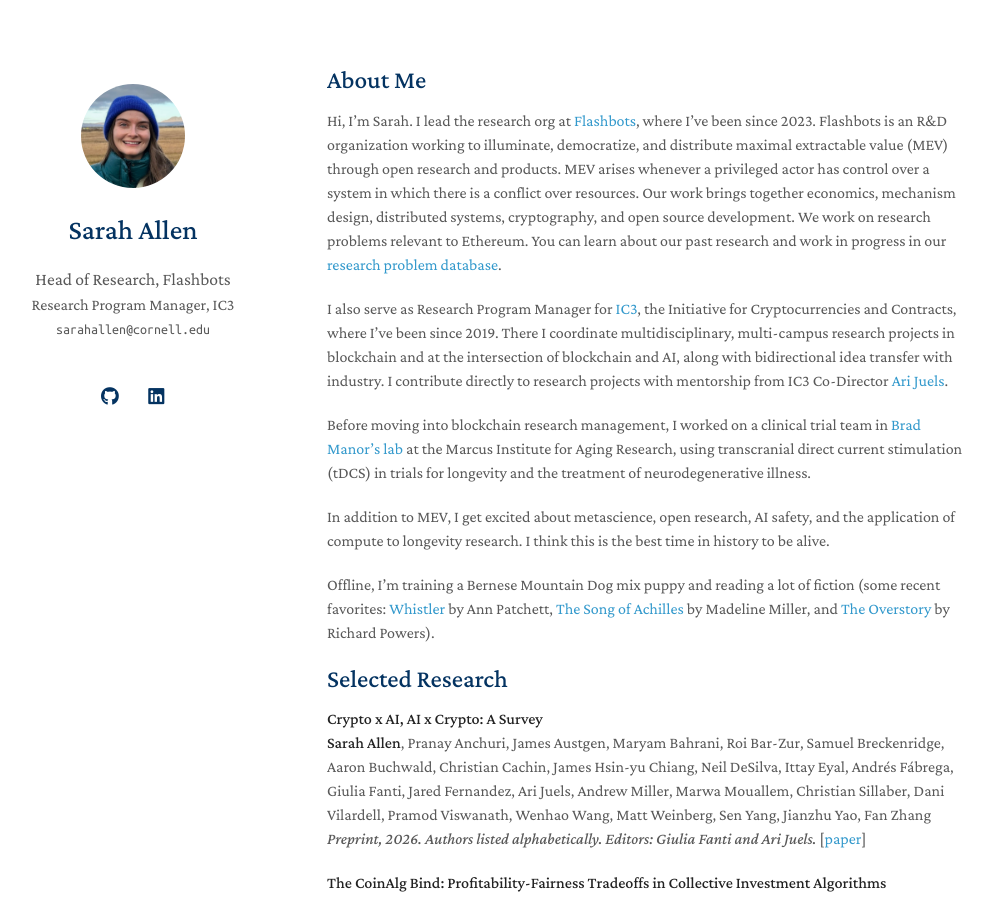
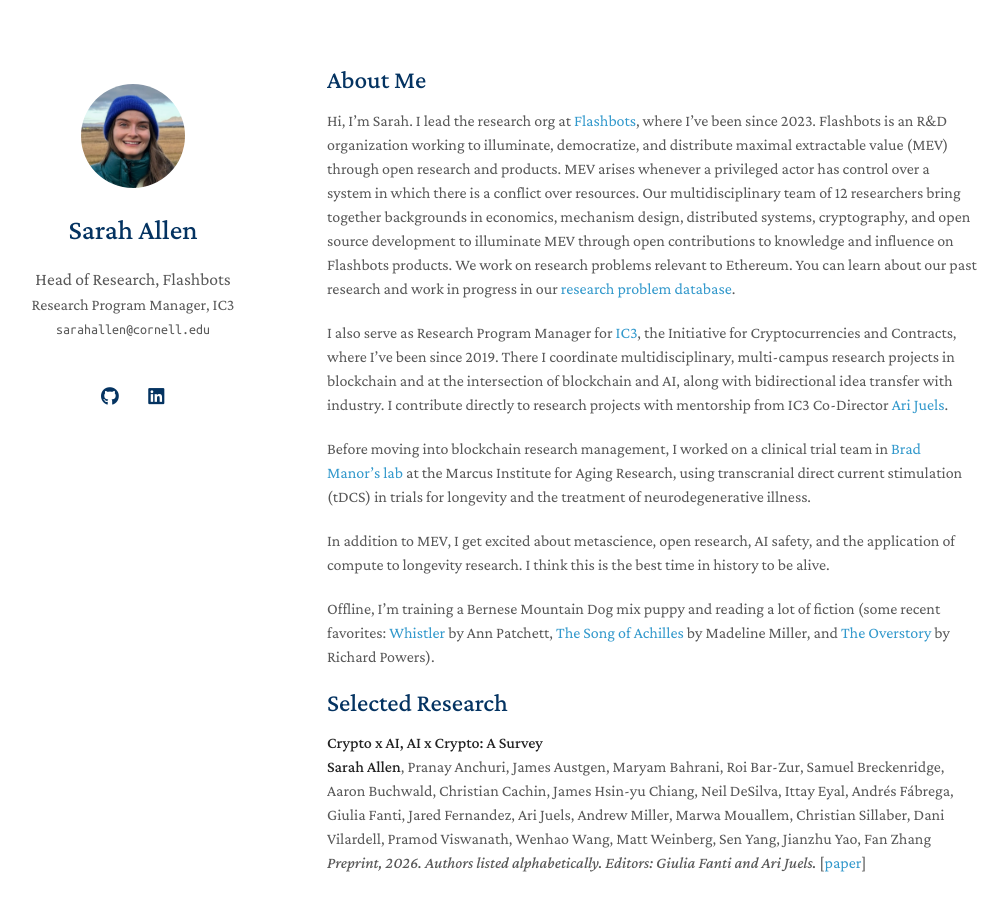
Before and after one commit to Bandeirainveste/bandeirainveste.github.io, a Jekyll site: the page built from index.md, in a window 1280 px wide and 900 px high. Shown: the whole window, without its empty margins (143-1150 px from the left). Built offline with Jekyll 4.4.1, drawn with Linux system fonts in a browser that asks for light colours; a style sheet for code colours, icons or effects is not loaded; our own code applies the rules of GitHub Pages for plain Markdown files.

Commit message:
Update index.md

```diff
--- a/index.md
+++ b/index.md
@@ -8,8 +8,8 @@
 where I've been since 2023. Flashbots is an R&D organization
 working to illuminate, democratize, and distribute maximal extractable value (MEV) through open research and products.
 MEV arises whenever a privileged actor has control over a system in which there
-is a conflict over resources. Our work brings together economics, mechanism
-design, distributed systems, cryptography, and open source development. We work on
+is a conflict over resources. Our multidisciplinary team of 12 researchers bring together backgrounds in economics, mechanism
+design, distributed systems, cryptography, and open source development to illuminate MEV through open contributions to knowledge and influence on Flashbots products. We work on
 research problems relevant to Ethereum. You can learn about our past research and
 work in progress in our
 [research problem database](https://www.flashbots.net/research-database).
```
